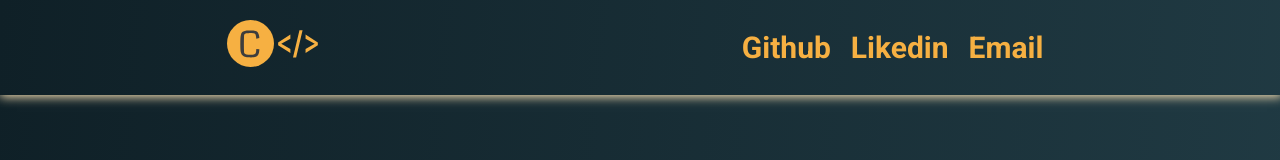
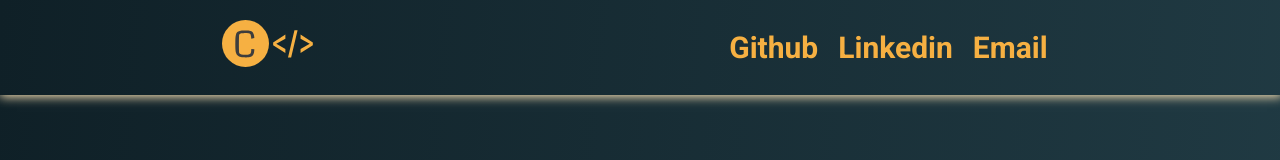
Before and after one commit to MariaClaraRodrigues/portifolio, a plain HTML site: page index.html in a window 1280 px wide. Shown: the top 160 px of the page. Drawn offline with Linux system fonts and the light colour scheme.

Commit message:
Update index.html

```diff
--- a/index.html
+++ b/index.html
@@ -21,7 +21,7 @@
         <a href="https://github.com/MariaClaraRodrigues" target="_blank">Github</a>
       </li>
       <li>
-        <a href="https://www.linkedin.com/in/mariaclarasr" target="_blank">Likedin</a>
+        <a href="https://www.linkedin.com/in/mariaclarasr" target="_blank">Linkedin</a>
       </li>
       <li>
         <a href="mailto:mariarodrigues.dev@gmail.com" target="_blank">Email</a>
```
